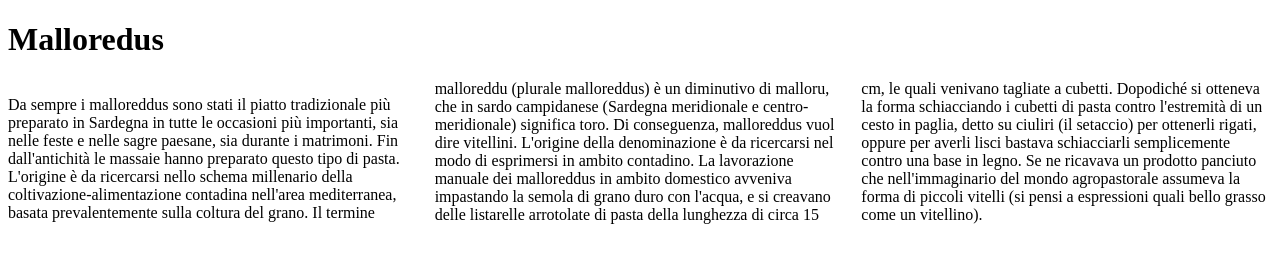
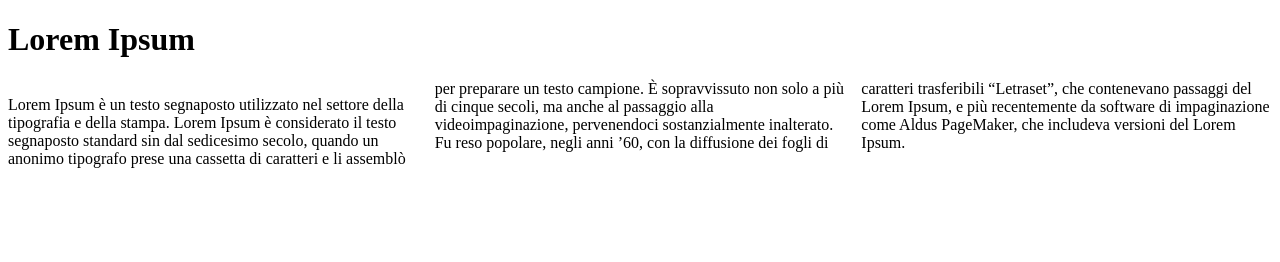
Before and after one commit to giositz/WEB, a plain HTML site: page index.html in a window 1280 px wide. Drawn offline with Linux system fonts and the light colour scheme.

Commit message:
Update index.html

```diff
--- a/index.html
+++ b/index.html
@@ -10,11 +10,8 @@
 	</style>
 </head>
 <body>
-<h1>Malloredus</h1>
+<h1>Lorem Ipsum</h1>
 <div>
-<p>Da sempre i malloreddus sono stati il piatto tradizionale più preparato in Sardegna in tutte le occasioni più importanti, sia nelle feste e nelle sagre paesane, sia durante i matrimoni.
-Fin dall'antichità le massaie hanno preparato questo tipo di pasta. L'origine è da ricercarsi nello schema millenario della coltivazione-alimentazione contadina nell'area mediterranea, basata prevalentemente sulla coltura del grano.
-Il termine malloreddu (plurale malloreddus) è un diminutivo di malloru, che in sardo campidanese (Sardegna meridionale e centro-meridionale) significa toro. Di conseguenza, malloreddus vuol dire vitellini.
-L'origine della denominazione è da ricercarsi nel modo di esprimersi in ambito contadino. La lavorazione manuale dei malloreddus in ambito domestico avveniva impastando la semola di grano duro con l'acqua, e si creavano delle listarelle arrotolate di pasta della lunghezza di circa 15 cm, le quali venivano tagliate a cubetti. Dopodiché si otteneva la forma schiacciando i cubetti di pasta contro l'estremità di un cesto in paglia, detto su ciuliri (il setaccio) per ottenerli rigati, oppure per averli lisci bastava schiacciarli semplicemente contro una base in legno. Se ne ricavava un prodotto panciuto che nell'immaginario del mondo agropastorale assumeva la forma di piccoli vitelli (si pensi a espressioni quali bello grasso come un vitellino).</div>
+<p>Lorem Ipsum è un testo segnaposto utilizzato nel settore della tipografia e della stampa. Lorem Ipsum è considerato il testo segnaposto standard sin dal sedicesimo secolo, quando un anonimo tipografo prese una cassetta di caratteri e li assemblò per preparare un testo campione. È sopravvissuto non solo a più di cinque secoli, ma anche al passaggio alla videoimpaginazione, pervenendoci sostanzialmente inalterato. Fu reso popolare, negli anni ’60, con la diffusione dei fogli di caratteri trasferibili “Letraset”, che contenevano passaggi del Lorem Ipsum, e più recentemente da software di impaginazione come Aldus PageMaker, che includeva versioni del Lorem Ipsum.</p></div>
 </body>
 </html>
```
